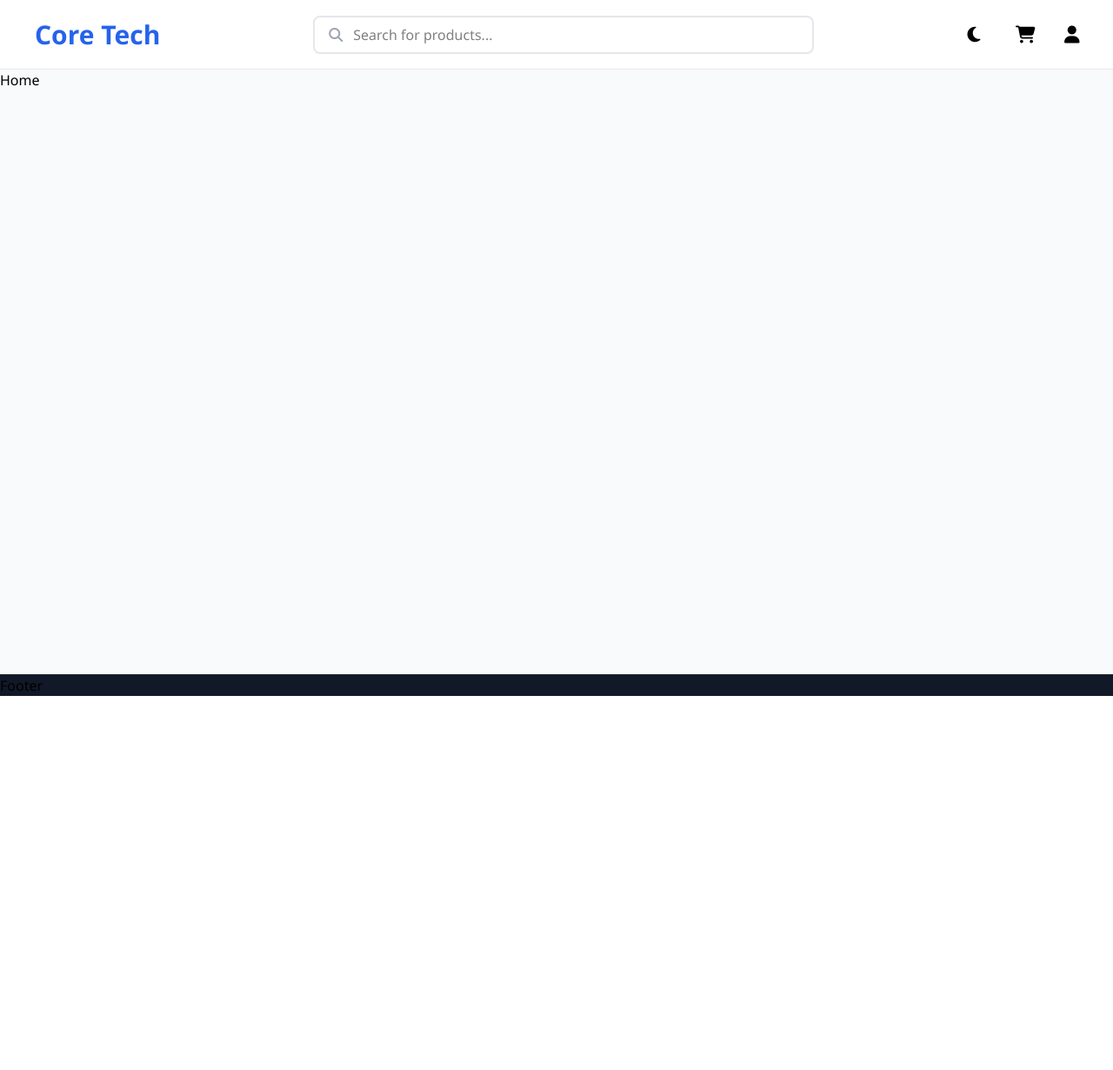
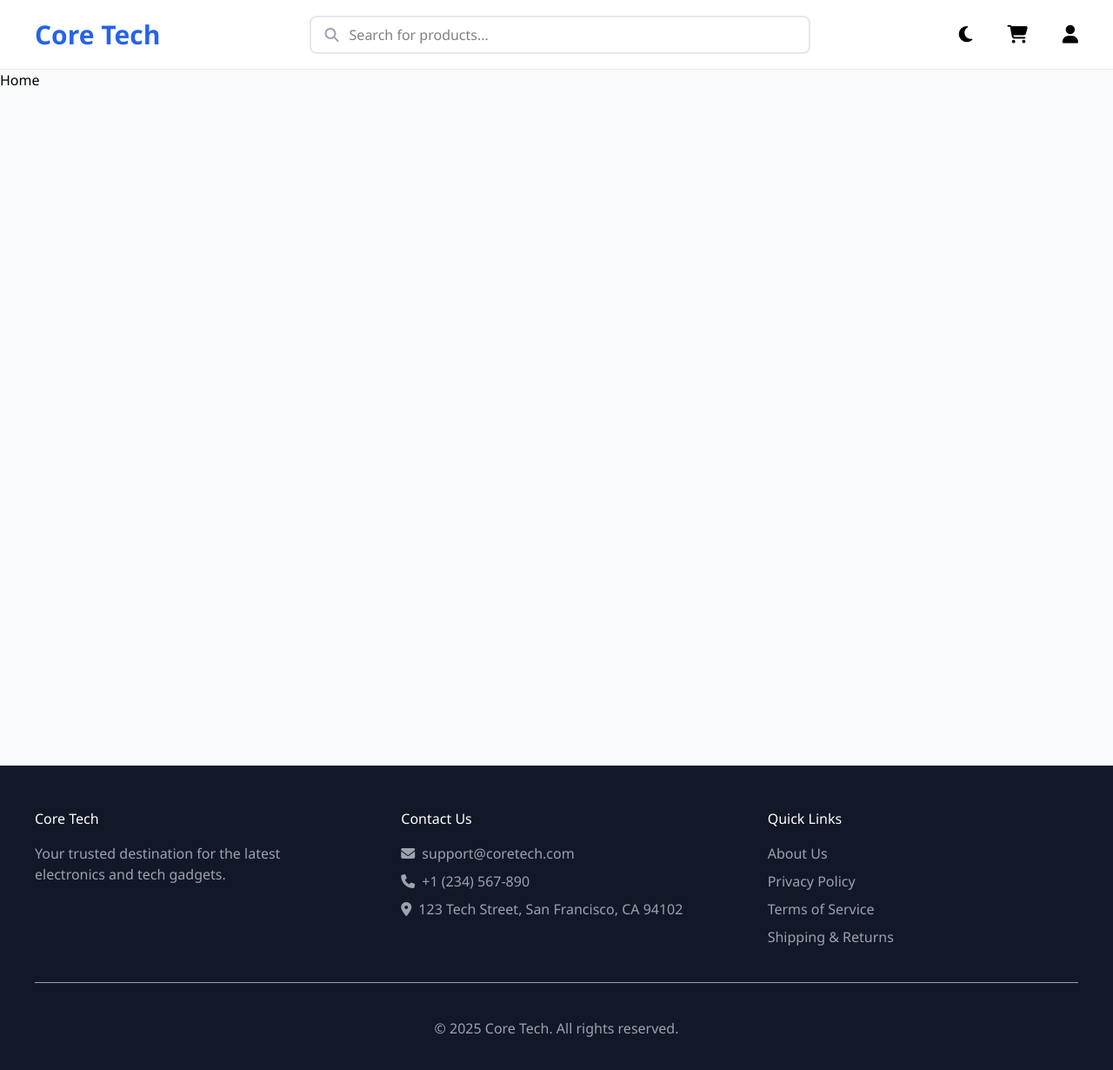
Before and after one commit to ViniAvemaria/coretech-project-frontend, a React (Vite) app: page / in a window 1280 px wide. Shown: the top 1230 px of the page at 87% size. Before the commit the page ends 800 px from the top, so only its background shows below. Built offline with nearby package versions, Linux system fonts and the light colour scheme.

Commit message:
feat: add footer style and fix header

```diff
--- a/src/App.jsx
+++ b/src/App.jsx
@@ -1,12 +1,12 @@
 import { Outlet } from "react-router-dom";
-import Header from "./components/Header/Header";
-import Footer from "./components/Footer/Footer";
+import Header from "./components/Header";
+import Footer from "./components/Footer";
 
 const App = () => {
     return (
         <main className="min-h-screen flex flex-col bg-main dark:bg-main-dark">
             <Header />
-            <section className="flex-1">
+            <section className="min-h-dvh flex-1 mt-20">
                 <Outlet />
             </section>
             <Footer />
--- /dev/null
+++ b/src/components/Footer.jsx
@@ -0,0 +1,38 @@
+const Footer = () => {
+    return (
+        <footer className="flex flex-col items-center py-12 px-10 bg-footer dark:bg-footer-dark border-t border-footer-border dark:border-footer-border-dark text-muted-text dark:text-muted-text-dark">
+            <section className="grid grid-cols-3 gap-16">
+                <div className="w-[80%]">
+                    <h3 className="mb-4 text-footer-text">Core Tech</h3>
+                    <p>Your trusted destination for the latest electronics and tech gadgets.</p>
+                </div>
+                <ul className="flex flex-col gap-2">
+                    <li className="text-footer-text mb-2">Contact Us</li>
+                    <li>
+                        <i className="fa-solid fa-envelope mr-2"></i>
+                        support@coretech.com
+                    </li>
+                    <li>
+                        <i className="fa-solid fa-phone mr-2"></i>
+                        +1 (234) 567-890
+                    </li>
+                    <li>
+                        <i className="fa-solid fa-location-dot mr-2"></i>
+                        123 Tech Street, San Francisco, CA 94102
+                    </li>
+                </ul>
+                <ul className="flex flex-col gap-2">
+                    <li className="text-footer-text mb-2">Quick Links</li>
+                    <li>About Us</li>
+                    <li>Privacy Policy</li>
+                    <li>Terms of Service</li>
+                    <li>Shipping & Returns</li>
+                </ul>
+            </section>
+            <hr className="w-full my-10" />
+            <p>&copy; {new Date().getFullYear()} Core Tech. All rights reserved.</p>
+        </footer>
+    );
+};
+
+export default Footer;
--- a/src/components/Footer/Footer.jsx
+++ /dev/null
@@ -1,11 +0,0 @@
-import React from "react";
-
-const Footer = () => {
-    return (
-        <div className="bg-footer dark:bg-footer-dark border-t border-footer-border darker:border-footer-border-dark">
-            Footer
-        </div>
-    );
-};
-
-export default Footer;
--- /dev/null
+++ b/src/components/Header.jsx
@@ -0,0 +1,46 @@
+import { Link } from "react-router-dom";
+import { useTheme } from "../contexts/ThemeContext";
+
+const Header = () => {
+    const { theme, toggleTheme } = useTheme();
+
+    return (
+        <header className="flex justify-between items-center h-20 py-4 px-10 fixed w-full bg-header dark:bg-header-dark gap-10 border-b border-b-border dark:border-b-border-dark">
+            <h1 className="text-brand text-3xl font-bold whitespace-nowrap">Core Tech</h1>
+            <div className="group flex items-center w-full max-w-xl border-2 border-border px-4 py-2 rounded-lg gap-3 dark:border-border-dark focus-within:border-focus-ring transition-colors delay-75 ease-linear">
+                <i className="fa-solid fa-magnifying-glass text-muted-text dark:text-muted-text-dark group-focus-within:text-focus-ring transition-colors delay-75 ease-linear"></i>
+                <input
+                    id="search-bar"
+                    type="text"
+                    placeholder="Search for products..."
+                    className="w-full focus:outline-none text-primary-text dark:text-primary-text-dark"
+                />
+            </div>
+            <nav>
+                <ul className="flex gap-10">
+                    <li className="flex justify-center nav-icons">
+                        <button onClick={toggleTheme} className="cursor-pointer">
+                            {theme == "light" ? (
+                                <i className="fa-solid fa-moon"></i>
+                            ) : (
+                                <i className="fa-solid fa-sun"></i>
+                            )}
+                        </button>
+                    </li>
+                    <li className="nav-icons">
+                        <Link to={"/cart"}>
+                            <i className="fa-solid fa-cart-shopping"></i>
+                        </Link>
+                    </li>
+                    <li className="nav-icons">
+                        <Link to={"/profile"}>
+                            <i className="fa-solid fa-user"></i>
+                        </Link>
+                    </li>
+                </ul>
+            </nav>
+        </header>
+    );
+};
+
+export default Header;
--- a/src/components/Header/Header.jsx
+++ /dev/null
@@ -1,47 +0,0 @@
-import React from "react";
-import { Link } from "react-router-dom";
-import { useTheme } from "../../contexts/ThemeContext";
-
-const Header = () => {
-    const { theme, toggleTheme } = useTheme();
-
-    return (
-        <header className="flex justify-between items-center h-20 py-4 px-10 bg-header dark:bg-header-dark gap-10 border-b border-b-border dark:border-b-border-dark">
-            <h1 className="text-brand text-3xl font-bold whitespace-nowrap">Core Tech</h1>
-            <div className="group flex items-center w-full max-w-xl border-2 border-border px-4 py-2 rounded-lg gap-3 dark:border-border-dark focus-within:border-focus-ring transition-colors delay-75 ease-in-out">
-                <i className="fa-solid fa-magnifying-glass text-muted-text dark:text-muted-text-dark group-focus-within:text-focus-ring transition-colors delay-75 ease-in-out"></i>
-                <input
-                    id="search-bar"
-                    type="text"
-                    placeholder="Search for products..."
-                    className="w-full focus:outline-none text-primary-text dark:text-primary-text-dark"
-                />
-            </div>
-            <nav>
-                <ul className="flex gap-10">
-                    <li className="flex justify-center w-4 text-xl">
-                        <button onClick={toggleTheme} className="cursor-pointer">
-                            {theme == "light" ? (
-                                <i className="fa-solid fa-moon text-primary-text hover:text-focus-ring transition-colors delay-75 ease-in-out"></i>
-                            ) : (
-                                <i className="fa-solid fa-sun text-primary-text-dark hover:text-focus-ring transition-colors delay-75 ease-in-out"></i>
-                            )}
-                        </button>
-                    </li>
-                    <li className="w-4 text-xl">
-                        <Link to={"/cart"}>
-                            <i className="fa-solid fa-cart-shopping text-primary-text dark:text-primary-text-dark hover:text-focus-ring transition-colors delay-75 ease-in-out"></i>
-                        </Link>
-                    </li>
-                    <li className="w-4 text-xl">
-                        <Link to={"/profile"}>
-                            <i className="fa-solid fa-user text-primary-text dark:text-primary-text-dark hover:text-focus-ring transition-colors delay-75 ease-in-out"></i>
-                        </Link>
-                    </li>
-                </ul>
-            </nav>
-        </header>
-    );
-};
-
-export default Header;
--- a/src/index.css
+++ b/src/index.css
@@ -28,12 +28,25 @@
     --color-primary-text-dark: #ffffff;
     --color-muted-text-dark: #6b7279;
 
-    --color-footer-text-dark: #ffffff;
     --color-footer-border-dark: #111827;
 
     --color-border-dark: #374151;
 }
 
+@layer components {
+    .nav-icons {
+        font-size: 1.3rem;
+        color: var(--color-primary-text);
+        transition: color 0.3s ease;
+        @variant dark {
+            color: var(--color-primary-text-dark);
+        }
+        &:hover {
+            color: var(--color-focus-ring);
+        }
+    }
+}
+
 html {
     font-family: "Segoe UI", Tahoma, Geneva, Verdana, sans-serif;
 }
```
Also changed, not shown: src/routes/AppRoutes.jsx (+4 -4 lines), src/pages/Cart.jsx (renamed from src/pages/Cart/Cart.jsx), src/pages/Home.jsx (renamed from src/pages/Home/Home.jsx), src/pages/NotFound.jsx (renamed from src/pages/NotFound/NotFound.jsx), src/pages/Profile.jsx (renamed from src/pages/Profile/Profile.jsx).
